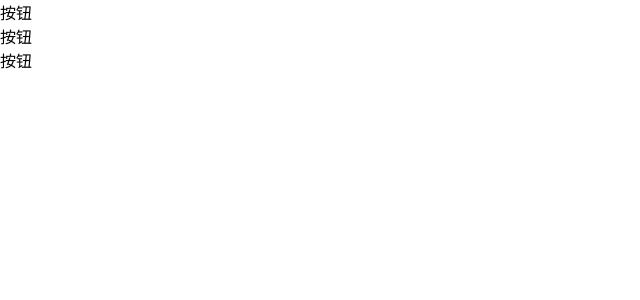
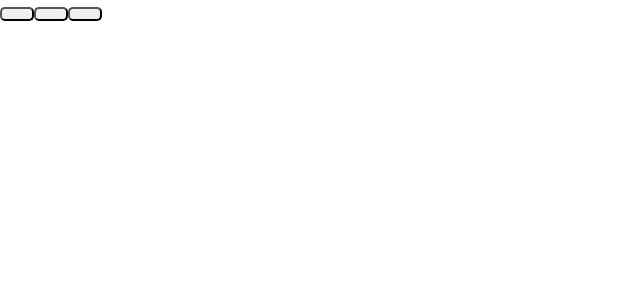
Before and after one commit to feinimoshu753/hui, a React app: page /button in a window 1280 px wide. Shown: the top 300 px of the page, without its empty margins (0-640 px from the left). Built offline with nearby package versions, Linux system fonts and the light colour scheme.

Commit message:
button定义

```diff
--- a/src/component/button/index.css
+++ b/src/component/button/index.css
@@ -1,3 +1,5 @@
 .hui-button{
-
+    outline: none;
+    border-radius: 5px;
+    padding: 5px 15px;
 }
--- a/src/component/button/index.js
+++ b/src/component/button/index.js
@@ -4,10 +4,16 @@ import './index.css'
 export default class Button extends Component {
 
     render() {
+        let buttonClass = 'hui-button';
+        let buttonSizeClass = ` hui-button-size-${this.props.size}`;
+        let buttonTypeClass = ` hui-button-type-${this.props.type}`;
+        let buttonBorderType = this.props.borderType ? ' hui-button-border-type' : '';
+        let buttonDisabled = this.props.disabled ? ' hui-button-disabled' : '';
+        let buttonCircle = this.props.circle ? ' hui-button-circle' : '';
+        buttonClass += buttonSizeClass + buttonTypeClass + buttonBorderType + buttonDisabled + buttonCircle;
+
         return (
-            <div className="hui-button">
-                按钮
-            </div>
+            <button className={buttonClass}>{this.props.children}</button>
         );
     }
 }
```
